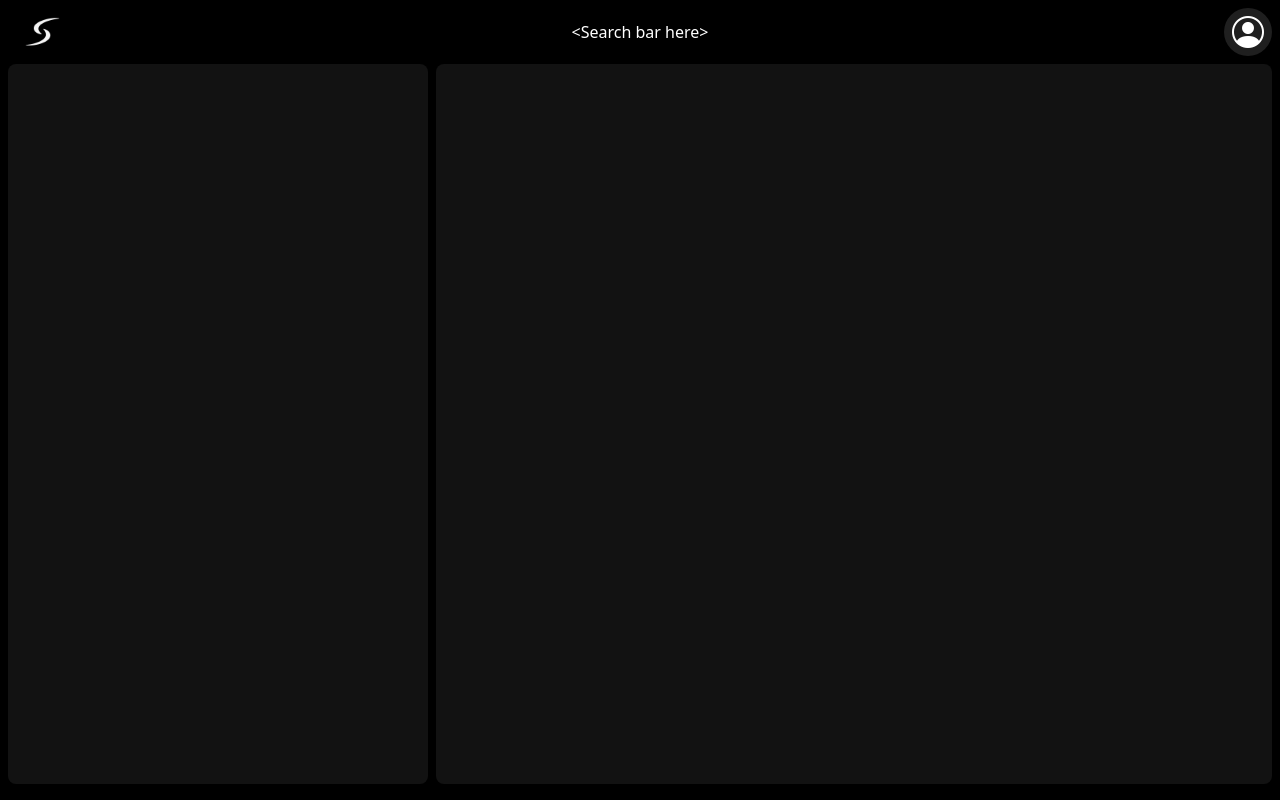
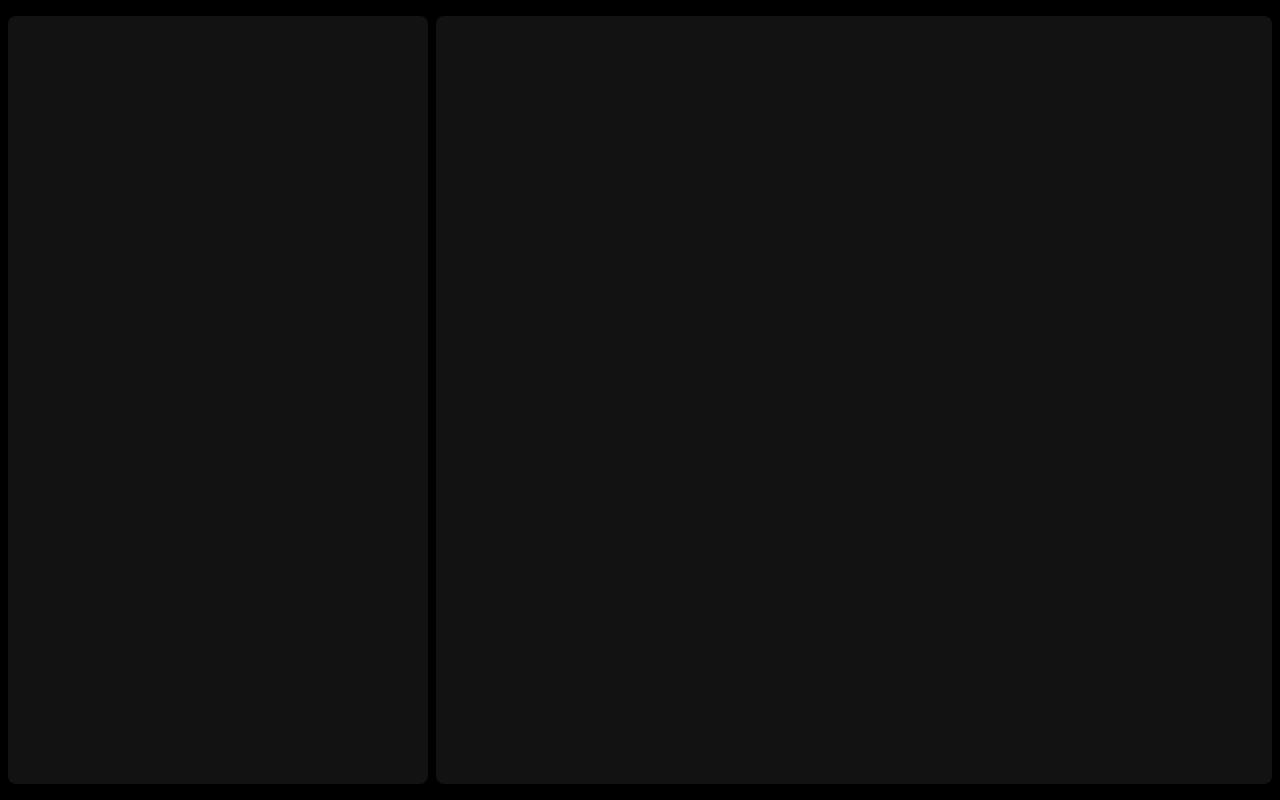
Before and after one commit to bsinek/my-portfolio, a React (Vite) app: page / in a window 1280 px wide. Built offline with nearby package versions, Linux system fonts and the light colour scheme.

Commit message:
refactor(layout): migrate grid to Tailwind and temporarily remove Navbar
Converted the base layout grid from plain CSS to Tailwind utilities.
Navbar component was de-implemented for now and will be reintroduced
once migrated to Tailwind styling.

```diff
--- a/index.html
+++ b/index.html
@@ -8,7 +8,7 @@
     <meta name="description" content="Music stirs feeling, feeling moves us—I build digital spaces that capture that spark." />
     <link rel="stylesheet" href="https://cdn.jsdelivr.net/npm/bootstrap-icons@1.13.1/font/bootstrap-icons.min.css">
   </head>
-  <body>
+  <body class="bg-black text-white">
     <div id="root"></div>
     <script type="module" src="/src/main.jsx"></script>
   </body>
--- a/src/App.css
+++ /dev/null
@@ -1,36 +0,0 @@
-.panel-layout {
-    --navbar-height: 48px;
-    --sidebar-width: 420px;
-
-    padding: var(--spacing);
-    display: grid;
-    grid-template-areas:
-        "top-banner top-banner"
-        "left-sidebar main-view"
-        "player player";
-    grid-template-columns: var(--sidebar-width) 1fr;
-    grid-template-rows: var(--navbar-height) 1fr auto;
-    gap: var(--spacing);
-    height: 100vh;
-}
-
-.top-banner {
-    grid-area: top-banner;
-    margin: calc(-1 * var(--spacing));
-}
-
-.left-sidebar {
-    grid-area: left-sidebar;
-    background-color: var(--spotify-grey);
-    border-radius: var(--spacing);
-}
-
-.main-view {
-    grid-area: main-view;
-    background-color: var(--spotify-grey);
-    border-radius: var(--spacing);
-}
-
-.player {
-    grid-area: player;
-}
--- a/src/App.jsx
+++ b/src/App.jsx
@@ -1,20 +1,19 @@
 import { Navbar } from './components/Navbar.jsx'
-import './App.css'
 
 function App() {
   return (
     <>
-      <div className='panel-layout'>
-        <div className='top-banner'>
-          <Navbar />
+      <div className='h-screen grid grid-cols-[420px_1fr] grid-rows-[auto_1fr_auto] gap-2 p-2'>
+        <div className='col-span-2 -m-2'>
+          {/* Navbar */}
         </div>
-        <div className='left-sidebar'>
+        <div className='col-span-1 rounded-lg bg-spotify-grey'>
           {/* <Sidebar /> */}
         </div>
-        <div className='main-view'>
+        <div className='col-span-1 rounded-lg bg-spotify-grey'>
           {/* <MainView /> */}
         </div>
-        <div className='player'>
+        <div className='col-span-2 -m-2'>
           {/* <Player /> */}
         </div>
       </div>
--- a/src/components/Navbar.jsx
+++ b/src/components/Navbar.jsx
@@ -1,4 +1,4 @@
-import './Navbar.css'
+// import './Navbar.css'
 
 export const Navbar = () => {
     return (
--- a/src/index.css
+++ b/src/index.css
@@ -1,31 +1,16 @@
 @import "tailwindcss";
 
+@theme {
+  --color-spotify-grey: #121212;
+}
+
 :root {
-  font-family: system-ui, Avenir, Helvetica, Arial, sans-serif;
-  background-color: black;
-  color: white;
+  /* font-family: system-ui, Avenir, Helvetica, Arial, sans-serif;
 
-  --spacing: 8px;
-  --border-radius: 8px;
-  --spotify-grey: #121212;
-  --shortest: 150ms;
+  --shortest: 150ms; */
 
   /* font-synthesis: none;
   text-rendering: optimizeLegibility;
   -webkit-font-smoothing: antialiased;
   -moz-osx-font-smoothing: grayscale; */
 }
-
-*,
-*::before,
-*::after {
-  box-sizing: border-box;
-}
-
-* {
-  margin: 0;
-}
-
-body {
-  min-height: 100vh;
-}
```
